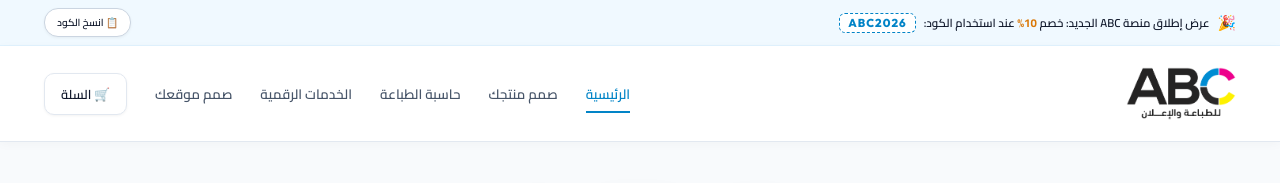
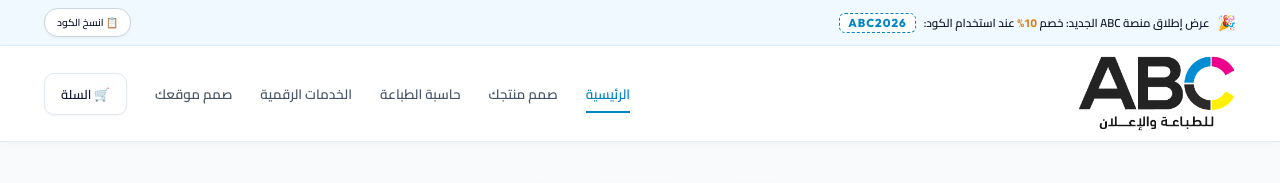
Before and after one commit to Amjadatasco/abc-prints, a React (Vite) app: page / in a window 1280 px wide. Shown: the top 183 px of the page. Built offline with nearby package versions, Linux system fonts and the light colour scheme; no server answers; the database is empty.

Commit message:
Enlarge navbar logo to 78px

```diff
--- a/src/components/LogoABC.jsx
+++ b/src/components/LogoABC.jsx
@@ -13,10 +13,10 @@ import logoEnTransparent from '../assets/logo_en_transparent.png?v=transp4';
  *  style:   custom inline styles
  */
 export default function LogoABC({ variant = 'ar', size = 'md', dark = false, style = {} }) {
-  // Height mapping: sm=54px (navbar), md=96px (footer), lg=165px (hero), xl=220px
+  // Height mapping: sm=78px (navbar), md=105px (footer), lg=165px (hero), xl=220px
   const heightMap = {
-    sm: 54,
-    md: 96,
+    sm: 78,
+    md: 105,
     lg: 165,
     xl: 220
   };
--- a/src/index.css
+++ b/src/index.css
@@ -301,7 +301,6 @@ button, .btn {
   background: transparent !important;
   border: none !important;
   box-shadow: none !important;
-  mix-blend-mode: multiply;
   object-fit: contain;
 }
 
```
